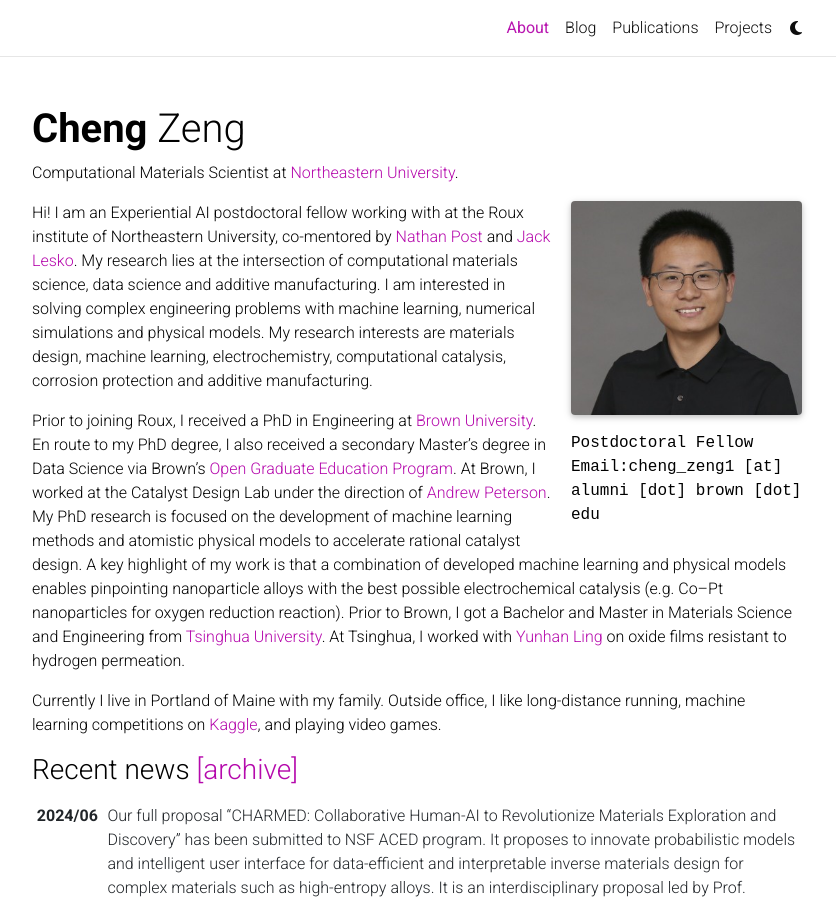
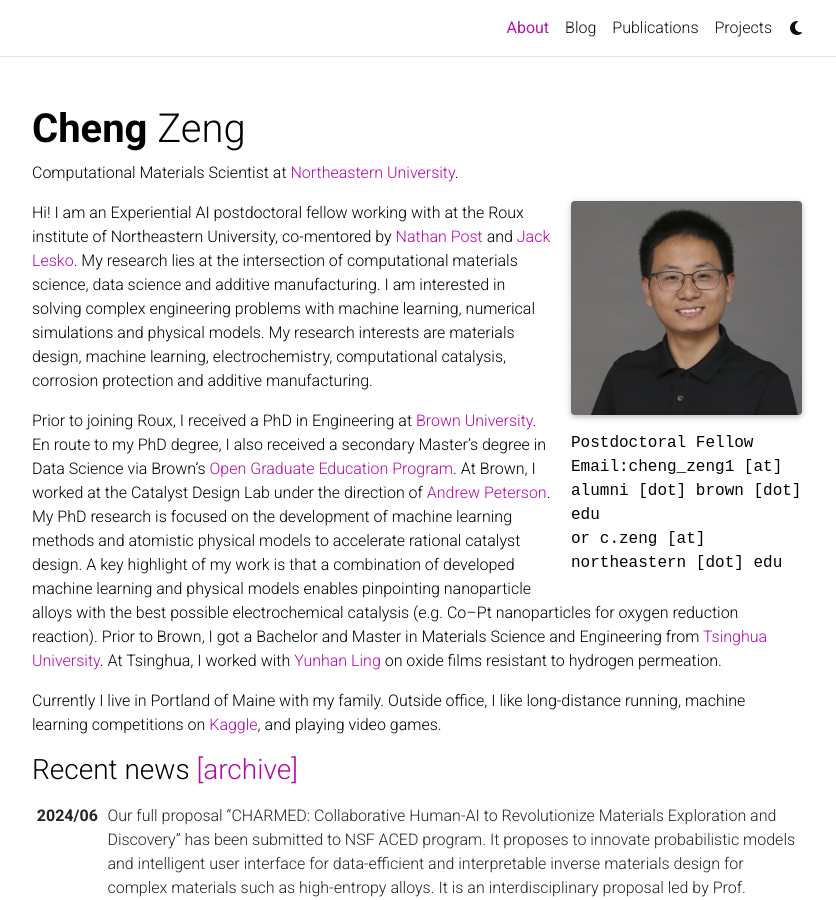
Before and after one commit to cengc13/website, a Jekyll site: the page built from _pages/about.md, in a window 1280 px wide and 900 px high. Shown: the whole window, without its empty margins (223-1059 px from the left). Built offline with Jekyll 4.4.1, drawn with Linux system fonts in a browser that asks for light colours; comment, search, counter and statistics services are not loaded; a style sheet for code colours, icons or effects is not loaded.

Commit message:
add another email

```diff
--- a/_pages/about.md
+++ b/_pages/about.md
@@ -9,7 +9,7 @@
   image_circular: false # crops the image to make it circular
   address: >
     <p>Postdoctoral Fellow</p>
-    <p>Email:cheng_zeng1 [at] alumni [dot] brown [dot] edu</p>
+    <p>Email:cheng_zeng1 [at] alumni [dot] brown [dot] edu</p> or c.zeng [at] northeastern [dot] edu
 
 news: true  # includes a list of news items
 latest_posts: false  # includes a list of the newest posts
```
